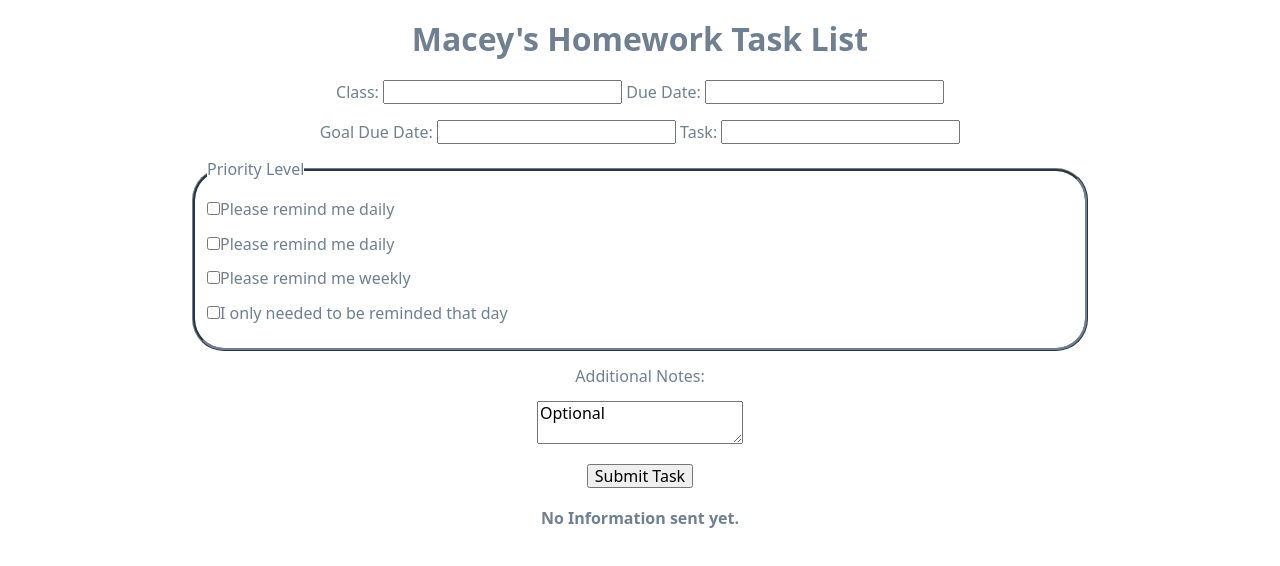
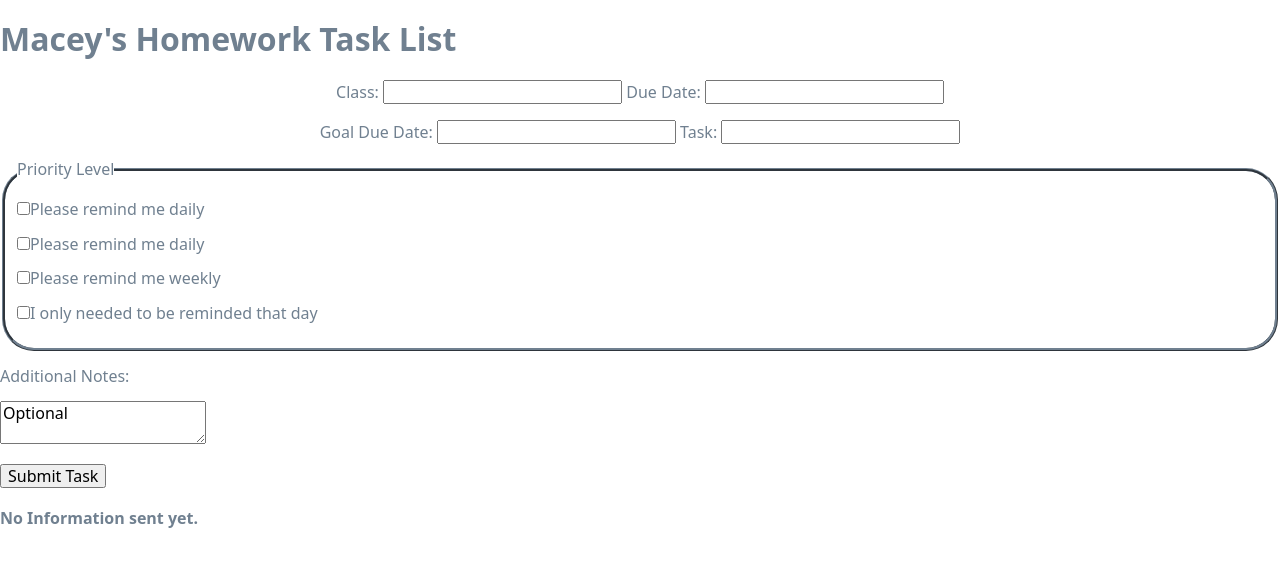
Before and after one commit to swic-cis-177/mt-project-maceyjshort, a website: page index.html in a window 1280 px wide. Drawn offline with nearby package versions, Linux system fonts and the light colour scheme.

Commit message:
fix form, spelling

```diff
--- a/index.html
+++ b/index.html
@@ -5,20 +5,11 @@
     <meta name="viewport" content="width=device-width, initial-scale=1.0" />
 
     <link rel="stylesheet" href="https://cdnjs.cloudflare.com/ajax/libs/modern-normalize/0.7.0/modern-normalize.min.css">
-
-    <!-- TODO: Add some Google Fonts -->
-
     <link rel="stylesheet" href="style.css">
-
-    <!-- TODO: Update '<title>'. -->
-    <title>Document</title>
+    <title>School Task</title>
   </head>
   <body>
-    <div id="wrapper">
-    <!-- 'Connect' JS to this HTML file. -->
-    <script src="./scripts.js"></script>
-    <div id= "center">
-    <h1>Macey's Homework Task List</h1></div>
+    <h1>Macey's Homework Task List</h1>
     <form>
       <div id="textFields">
       <p><label for= "class">Class: </label>
@@ -37,15 +28,13 @@
         <p><input type= "checkbox" name="weekly" id="weekly" value= "yes">Please remind me weekly</p>
         <p><input type="checkbox" name="once" id="once" value="yes">I only needed to be reminded that day</p>
       </fieldset>
-      <div id= "center">
+
         <p><label for="msg">Additional Notes:</label></p>
         <p><textarea id= "msg" name= "user_message">Optional</textarea></p>
-      <button type= "submit">Submit Task</button>
+      <button>Submit Task</button>
+      <h4>No Information sent yet.</h4>
 
-      <h4>No Information sent yet.</h4>
-    </div>
     </form>
-    </div>
     <script scr="./scripts.js"></script>
   </body>
 </html>
--- a/style.css
+++ b/style.css
@@ -17,7 +17,6 @@ body {
 button:hover {
   background-color: #069;
   color: white;
-  font-weight: light;
 }
 
 #wrapper {
```
